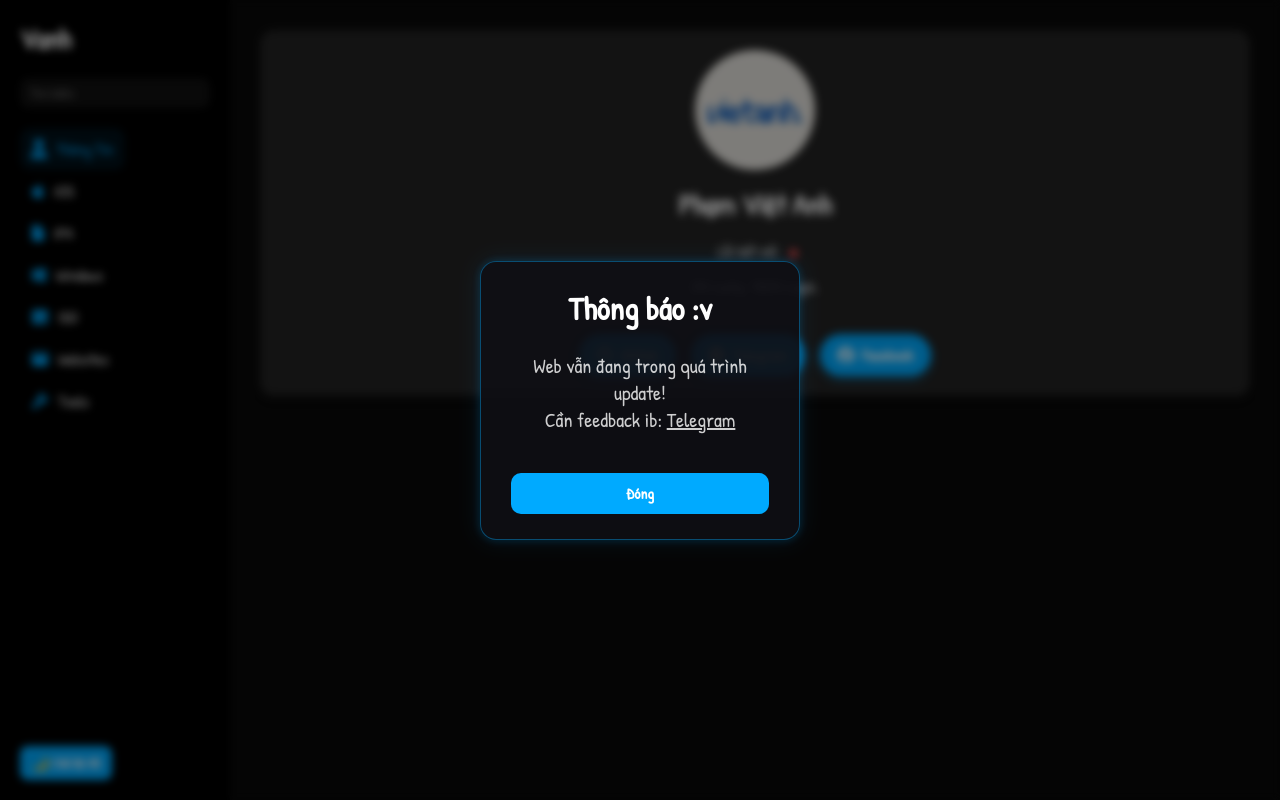
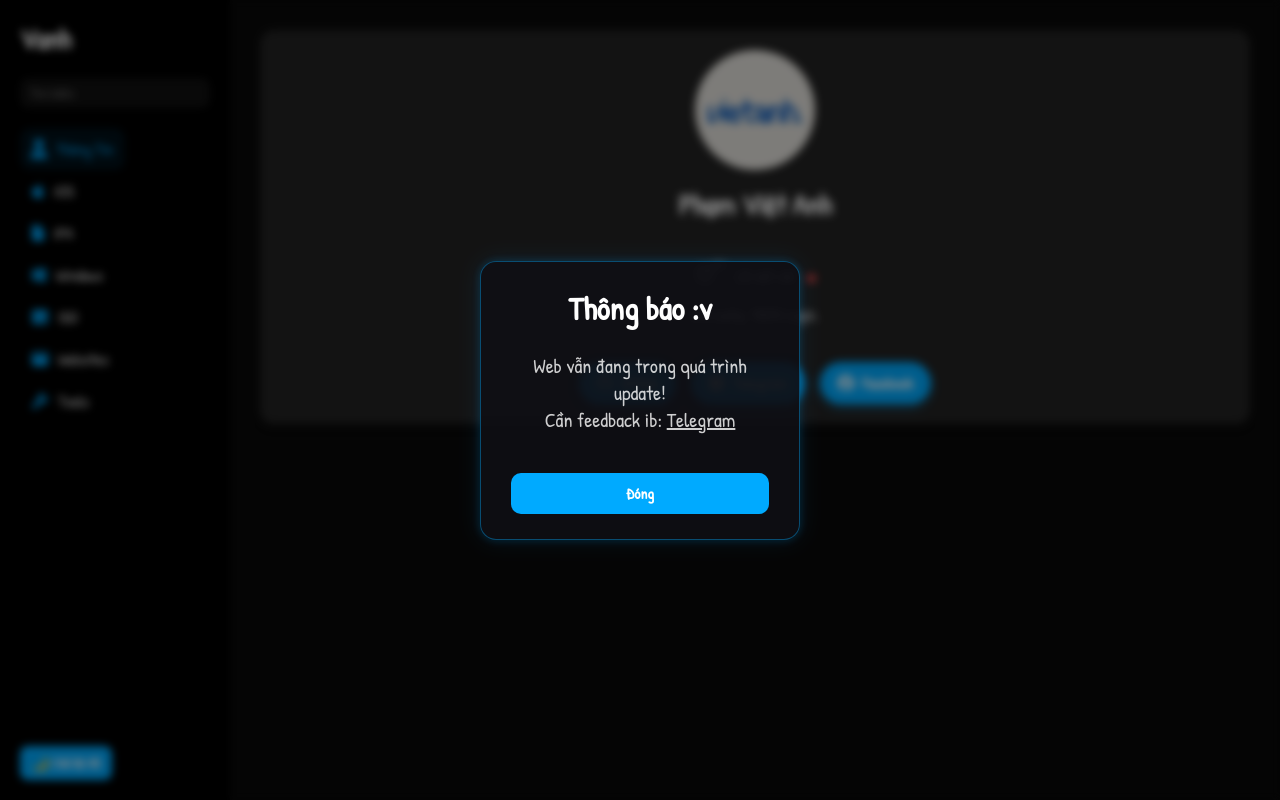
Before and after one commit to vanhisme/vanhisme.github.io, a plain HTML site: page index.html in a window 1280 px wide. Drawn offline with Linux system fonts and the light colour scheme; no server answers.

Commit message:
Update index.html

```diff
--- a/index.html
+++ b/index.html
@@ -47,10 +47,12 @@
     <div id="info" class="page active">
       <div class="card" style="text-align:center">
         <img src="./4.png" class="avatar" alt="avatar" />
-          <h2><big>Phạm Việt Anh</big></h2>
-        <div class="discord-status" style="margin: 12px 0; text-align:center; font-size: 16px; opacity: 0.9;">
-          <span id="discord-emoji" style="font-size:20px; margin-right:6px;"></span>
-          <span id="discord-text">Đang tải trạng thái...</span>
+        <h2><big>Phạm Việt Anh</big></h2><br>
+
+        <!-- DISCORD STATUS - SẴN SÀNG CHẠY -->
+        <div class="discord-status" style="margin: 15px 0; text-align:center; font-size: 16px; opacity: 0.9;">
+          <span id="discord-emoji" style="font-size:20px; margin-right:6px;">😴</span>
+          <span id="discord-text">Đang tải...</span>
           <span id="discord-dot" style="display:inline-block; width:9px; height:9px; border-radius:50%; background:#666; margin-left:8px; vertical-align:middle;"></span>
         </div>
 
@@ -283,9 +285,6 @@
   </div>
 </div>
 
-
-
-
 <script src="./dis.js"></script>
 <script src="./menu.js"></script>
 <script src="./popup.js"></script>
```
